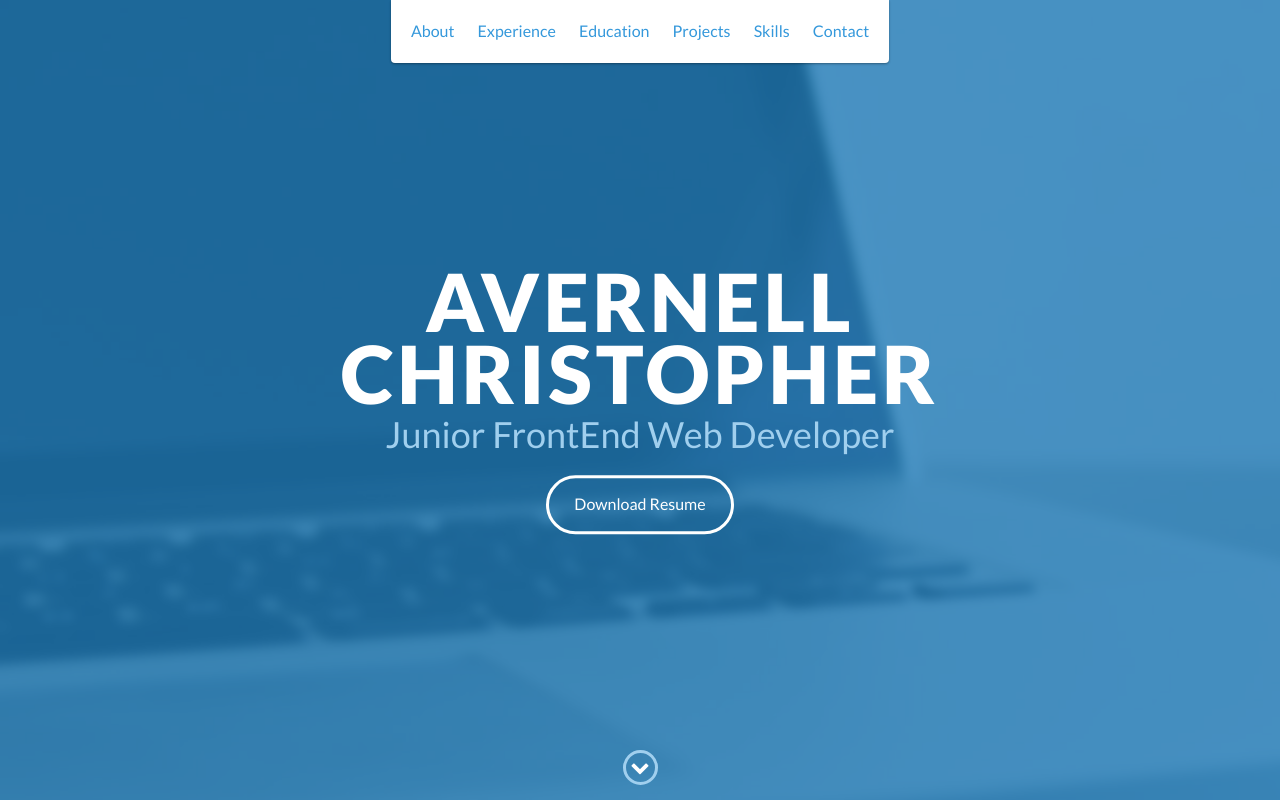
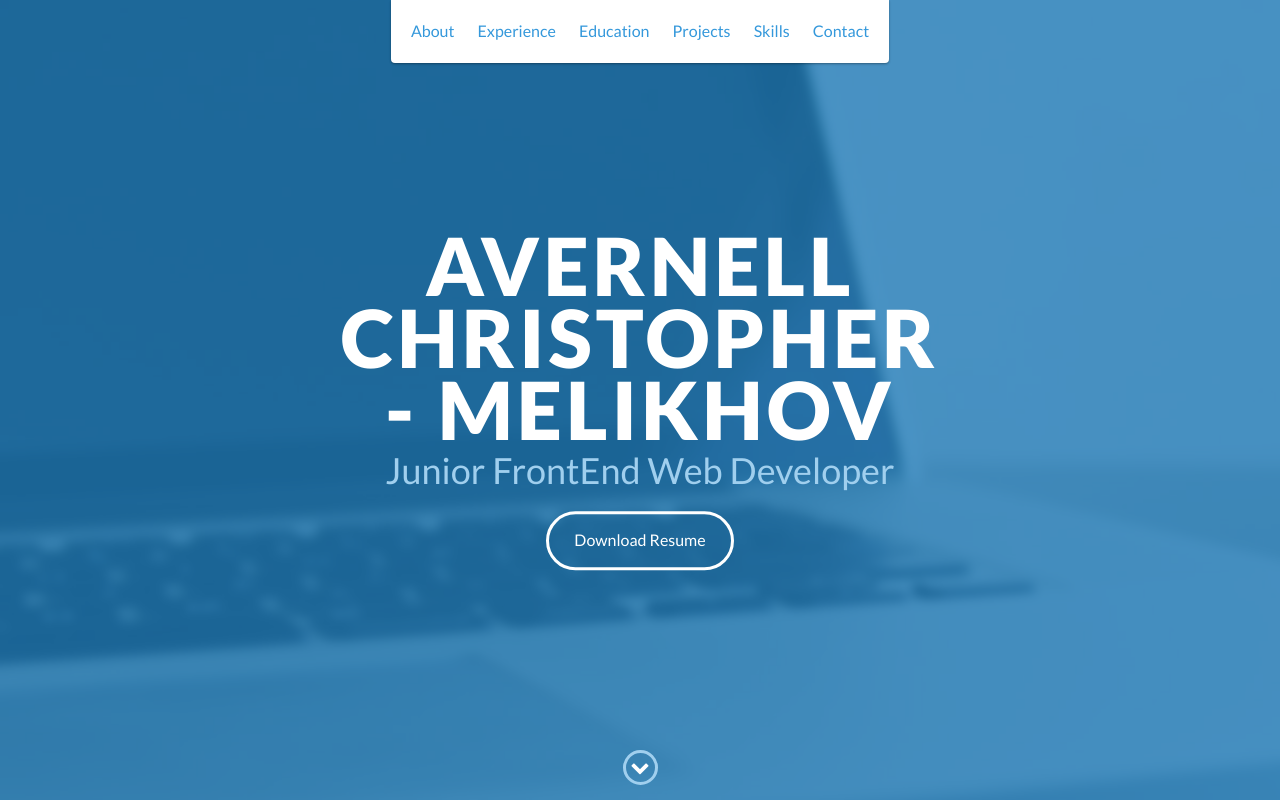
Before and after one commit to AviChristopher/Portfolio-Avernell, a website: page index.html in a window 1280 px wide. Shown: the top 800 px of the page. Drawn offline with nearby package versions, Linux system fonts and the light colour scheme.

Commit message:
Update index.html
Name change

```diff
--- a/index.html
+++ b/index.html
@@ -48,7 +48,7 @@
 
     <div id="lead">
         <div id="lead-content">
-            <h1>Avernell Christopher</h1>
+            <h1>Avernell Christopher - Melikhov</h1>
             <h2>Junior FrontEnd Web Developer</h2>
             <a href="https://resume.io/r/q3DR45PY2" class="btn-rounded-white">Download Resume</a>
         </div>
```
